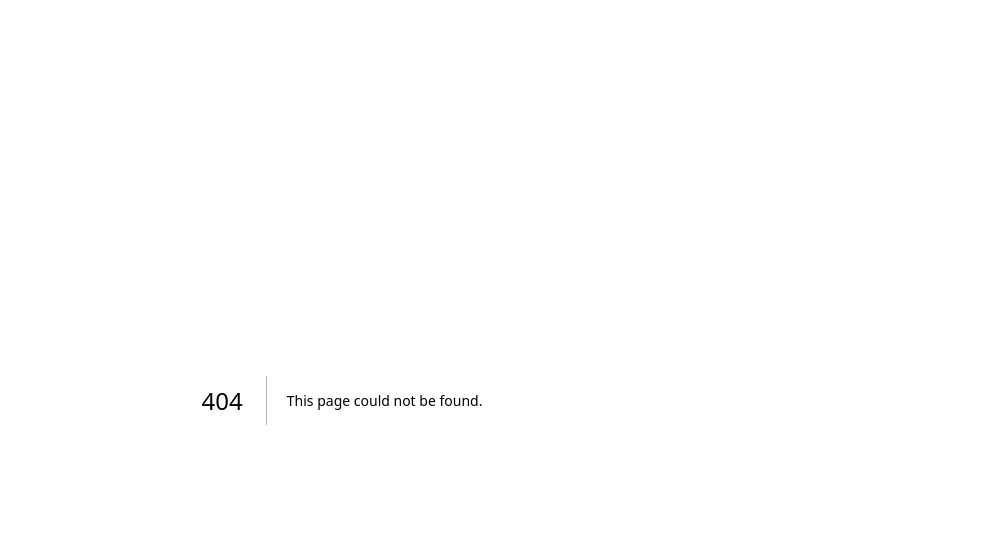
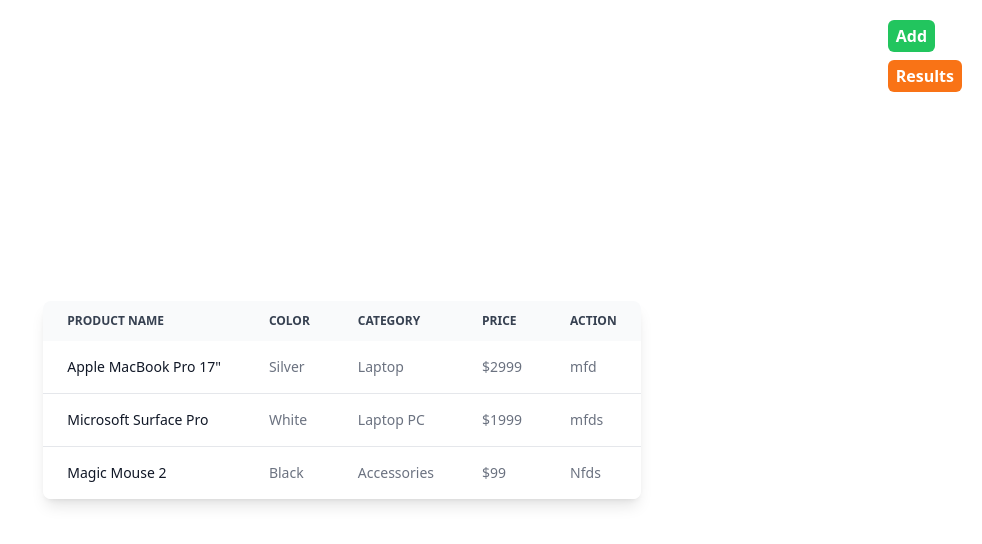
Before and after one commit to Vrm4/Survey-App, a Next.js app: page /result-content in a window 1280 px wide. Before the commit this address had no page. Shown: the top 544 px of the page, without its empty margins (298-1280 px from the left). Built offline with nearby package versions, Linux system fonts and the light colour scheme; no server answers; the database is empty.

Commit message:
Continue

```diff
--- a/src/pages/api/add-result.ts
+++ b/src/pages/api/add-result.ts
@@ -8,28 +8,39 @@
     },
   },
 })
+type surveyResult = {
+  name : string ,
+  surName : string ,
+  surveyId : string ,
+  answers : userAnswers[]
+}
+type userAnswers = {
+    questionNumber : number ,
+    questionType : string ,
+    answer : string  | Array<CheckBoxValues>
+}
+type CheckBoxValues = {
+    value : string
+}
 
-// type subQuestion = {
-//     value : string ,
-//     number  : number | string
-// }
 
-// async function main(surveyName : string  , questionArray : Array<{
-//     question: string,
-//     type: string ,
-//     subQuestion : Array<subQuestion>
-// }>) {
-//     const survey = await prisma.survey.create({
-//         data: {
-//             surveyName: surveyName,
-//             surveyQuestions: questionArray,
-//         }
-//     })
-//     console.log(survey)
-// }
+async function main(surveyData : Array<surveyResult>) {
+    const survey = await prisma.results.create({
+        data: surveyData
+    })
+    return survey
+}
 
 export default function handler(req: NextApiRequest,res: NextApiResponse) {
     if(req.method === "POST"){
         console.log(req.body)
+        main(req.body)
+        .then(() =>{
+          res.status(200).send('Added')
+        })
+        .catch((err) =>{
+          console.log(err)
+          res.status(500).send('Error')
+      })
     }
 }
--- /dev/null
+++ b/src/pages/api/get-results-by-id.ts
@@ -0,0 +1,38 @@
+
+import type { NextApiRequest, NextApiResponse } from 'next'
+import { PrismaClient } from "@prisma/client";
+
+const prisma = new PrismaClient({
+  datasources: {
+    db: {
+      url: process.env.DATABASE_URL,
+    },
+  },
+})
+
+async function getData(surveyRId : string) {
+    const surveyResults = await prisma.results.findMany({
+        where : {
+            surveyId : surveyRId
+        },
+        select : {
+            name : true,
+            surName : true,
+            answers : true
+        }
+    })
+    return surveyResults
+}
+
+export default function handler(req: NextApiRequest,res: NextApiResponse) {
+    if(req.method === "GET"){
+        const {id} = req.query;
+        getData(id as string)
+        .then((response) =>{
+            res.status(200).json(response)
+        })
+        .catch((err) =>{
+            console.log(err)
+        })
+    }
+}
--- a/src/pages/api/hello.ts
+++ /dev/null
@@ -1,13 +0,0 @@
-// Next.js API route support: https://nextjs.org/docs/api-routes/introduction
-import type { NextApiRequest, NextApiResponse } from 'next'
-
-type Data = {
-  name: string
-}
-
-export default function handler(
-  req: NextApiRequest,
-  res: NextApiResponse<Data>
-) {
-  res.status(200).json({ name: 'John Doe' })
-}
--- a/src/pages/index.tsx
+++ b/src/pages/index.tsx
@@ -22,9 +22,6 @@
     })
   } ,[])
 
-  useEffect(() => {
-    console.log(data)
-  } , [data])
   return (
     <div className="w-screen min-h-screen flex justify-center items-center relative">
       <div className="wrapper">
--- /dev/null
+++ b/src/pages/result-content.tsx
@@ -0,0 +1,120 @@
+import Link from "next/link";
+import { useEffect, useState } from "react";
+
+export default function ResultContent() {
+    const [resultData , setResultData] = useState()
+    const [id , setId] = useState('')
+    const getResultById = async (id : string) =>{
+        const response = await fetch(`/api/get-results-by-id?id=${id}`)
+        const value = response.json()
+        return value
+      }
+      useEffect(() =>{
+        const baseUrl = window.location.href
+        const url = new URL(baseUrl)
+        const idValue = url.searchParams.get('id') as string
+        setId(idValue)
+    } , [])
+
+    useEffect(()=>{
+        if(id != ''){
+            getResultById(id)
+            .then((res) => {
+                setResultData(res)
+                console.log(res)
+            })
+            .catch(err => console.log(err))
+        }
+    }, [id])
+
+    return (
+        <div className="w-screen min-h-screen flex justify-center items-center relative">
+
+<div className="relative overflow-x-auto shadow-lg sm:rounded-lg">
+    <table className="w-full text-sm text-left text-gray-500 ">
+        <thead className="text-xs text-gray-700 uppercase bg-gray-50 ">
+            <tr>
+                <th scope="col" className="px-6 py-3">
+                    Product name
+                </th>
+                <th scope="col" className="px-6 py-3">
+                    Color
+                </th>
+                <th scope="col" className="px-6 py-3">
+                    Category
+                </th>
+                <th scope="col" className="px-6 py-3">
+                    Price
+                </th>
+                <th scope="col" className="px-6 py-3">
+                    Action
+                </th>
+            </tr>
+        </thead>
+        <tbody>
+            <tr className="bg-white border-b">
+                <th scope="row" className="px-6 py-4 font-medium text-gray-900 whitespace-nowrap ">
+                    Apple MacBook Pro 17"
+                </th>
+                <td className="px-6 py-4">
+                    Silver
+                </td>
+                <td className="px-6 py-4">
+                    Laptop
+                </td>
+                <td className="px-6 py-4">
+                    $2999
+                </td>
+                <td className="px-6 py-4">
+                    mfd
+                </td>
+            </tr>
+            <tr className="bg-white border-b ">
+                <th scope="row" className="px-6 py-4 font-medium text-gray-900 whitespace-nowrap ">
+                    Microsoft Surface Pro
+                </th>
+                <td className="px-6 py-4">
+                    White
+                </td>
+                <td className="px-6 py-4">
+                    Laptop PC
+                </td>
+                <td className="px-6 py-4">
+                    $1999
+                </td>
+                <td className="px-6 py-4">
+                    mfds
+                </td>
+            </tr>
+            <tr className="bg-white ">
+                <th scope="row" className="px-6 py-4 font-medium text-gray-900 whitespace-nowrap ">
+                    Magic Mouse 2
+                </th>
+                <td className="px-6 py-4">
+                    Black
+                </td>
+                <td className="px-6 py-4">
+                    Accessories
+                </td>
+                <td className="px-6 py-4">
+                    $99
+                </td>
+                <td className="px-6 py-4">
+                    Nfds
+                </td>
+            </tr>
+        </tbody>
+    </table>
+</div>
+
+    <div className="absolute top-5 right-5 inline-flex grid gap-2">
+          <Link href='/add'>
+              <button className="bg-green-500 hover:bg-green-600 text-white font-bold py-1 px-2 rounded-md">Add</button>
+          </Link>
+          <Link href='/results'>
+              <button className="bg-orange-500 hover:bg-orange-600 text-white font-bold py-1 px-2 rounded-md">Results</button>
+          </Link>
+        </div>
+        </div>
+    )
+}
--- a/src/pages/results.tsx
+++ b/src/pages/results.tsx
@@ -1,7 +1,48 @@
+import Link from "next/link";
+import { useEffect, useState } from "react";
+
 export default function Results(){
+    const [data , setData] = useState([])
+
+    const getSurveys = async () =>{
+        const value =await fetch('/api/get-survey', {
+          method: 'GET',
+        })
+        const result = value.json()
+        return result
+      }
+      useEffect(() =>{
+        getSurveys()
+        .then((res) =>{
+          setData(res)
+        })
+        .catch(() =>{
+          alert('Error')
+        })
+      } ,[])
     return(
-        <>
-            <h1>Merhaba</h1>
-        </>
+        <div className="w-screen min-h-screen flex justify-center items-center relative">
+        <div className="wrapper">
+        <div className="w-full md:w-96 p-3.5 gap-6 rounded-xl my-5 shadow-2xl bg-[#9AC1F0] py-6">
+          <h1 className="text-4xl text-white font-extrabold">Choose Survey</h1>
+          <h4 className="text-white mt-4">Choose A Survey To View Result</h4>
+        </div>
+        { data.length != 0 ? data.map((value : { surveyName: string , id : string } , index : number) => (
+            <Link href={`/result-content?id=${value.id}`} key={index}>
+              <div  className="w-full md:w-96 rounded-xl bg-gradient-to-r from-blue-200 to-gray-500 p-6 hover:shadow-2xl">
+                <h1 className="text-white text-3xl font-bold">{value.surveyName}</h1>
+              </div>
+            </Link>
+        )) : null}
+        </div>
+        <div className="absolute top-5 right-5 inline-flex grid gap-2">
+          <Link href='/add'>
+              <button className="bg-green-500 hover:bg-green-600 text-white font-bold py-1 px-2 rounded-md">Add</button>
+          </Link>
+          <Link href='/results'>
+              <button className="bg-orange-500 hover:bg-orange-600 text-white font-bold py-1 px-2 rounded-md">Results</button>
+          </Link>
+        </div>
+      </div>
     )
 }
--- a/src/pages/survey.tsx
+++ b/src/pages/survey.tsx
@@ -5,10 +5,11 @@
   type : string  ,
   subQuestion : Array<subQuestion>
 }
-type surveyDatas = [
+type surveyDatas = {
   surveyName : string ,
   surveyQuestions : Array<questionDatas>
-]
+}
+
 type subQuestion = {
   value : string ,
   number  : number | string
@@ -37,7 +38,12 @@
 }
 export default function Survey() {
     const [id , setId] = useState('')
-    const [data , setData] = useState<surveyDatas>(["" , []])
+    const initialData: surveyDatas = {
+      surveyName: "",
+      surveyQuestions: [],
+    };
+
+    const [data , setData] = useState<surveyDatas>(initialData)
     useEffect(() =>{
         const baseUrl = window.location.href
         const url = new URL(baseUrl)
@@ -55,6 +61,9 @@
             .catch(err => console.log(err))
         }
     } , [id])
+    useEffect(() => {
+      console.log(data)
+    } , [data])
     const getSurveyForm = (e: FormEvent<HTMLFormElement>) => {
         e.preventDefault();
         const formData = new FormData(e.currentTarget)
@@ -137,7 +146,6 @@
         })
         .catch(error => {
           alert('Error')
-          console.log(error)
         });
 
     }
@@ -147,7 +155,7 @@
         <div className="bg-stone-50 rounded-lg w-full md:w-2/4 mx-auto p-8">
 <form onSubmit={getSurveyForm}>
 
-<h1 className="text-center text-2xl font-bold text-blue-500 mb-4">{data[0]}</h1>
+<h1 className="text-center text-2xl font-bold text-blue-500 mb-4">{data && data.surveyName && data.surveyName}</h1>
       <br></br>
       <div className="flex justify-around mb-4">
         <div className="flex-1 mr-2">
@@ -160,7 +168,7 @@
         </div>
       </div>
       <br></br>
-      { data  && data.surveyQuestions && data.surveyQuestions.map((value :string , index : number) => {
+      { data  && data.surveyQuestions && data.surveyQuestions.map((value  , index ) => {
         if(value.type === 'text'){
            return (
             <div className="field mb-4 my-2.5" key={index}>
@@ -175,7 +183,7 @@
           return (
            <div className="field mb-4 " key={index}>
              <h2 className="text-lg font-bold text-blue-500 mb-4">{value.question}</h2>
-             {value.subQuestion.map((chValue : string , chIndex : number) => (
+             {value.subQuestion.map((chValue  , chIndex ) => (
                 <label className="inline-flex items-center mr-2.5" key={chIndex}>
                    <input type="checkbox" name={`checkbox-value-${index}`} className="form-checkbox h-5 w-5 text-gray-600" value={chValue.value}/>
                    <span className="ml-2 text-gray-700">{chValue.value}</span>
@@ -189,7 +197,7 @@
          <div className="field mb-4" key={index}>
           <br /><br /><br /><br />
            <h2 className="text-lg font-bold text-blue-500 mb-4">{value.question}</h2>
-           <textarea id="textarea-id" name="textarea-name" className="w-full px-3 py-2 text-gray-700 border rounded-lg focus:outline-none focus:shadow-outline-blue focus:border-blue-300" rows={'4'}></textarea>
+           <textarea id="textarea-id" name="textarea-name" className="w-full px-3 py-2 text-gray-700 border rounded-lg focus:outline-none focus:shadow-outline-blue focus:border-blue-300" rows={4}></textarea>
         </div>
         )
      }
@@ -198,7 +206,7 @@
        <div className="field mb-4" key={index}>
         <br />
          <h2 className="text-lg font-bold text-blue-500 mb-4">{value.question}</h2>
-         {value.subQuestion.map((rValue : string , rIndex : number) => (
+         {value.subQuestion.map((rValue , rIndex ) => (
                   <div key={rIndex} className="my-2">
                       <input type="radio" id={`${rValue.value}`} name={`radio-${rIndex}`} value={rValue.value} className="form-radio h-5 w-5 text-red-500 border-gray-300" />
                       <label htmlFor={`${rValue.value}`} className="ml-2 text-gray-700">{rValue.value}</label>
```
Also changed, not shown: 1 other file (tests, documents, lock files or other folders).
